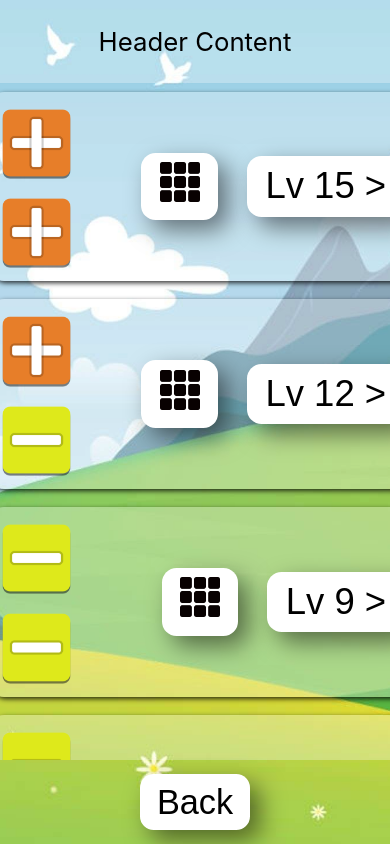
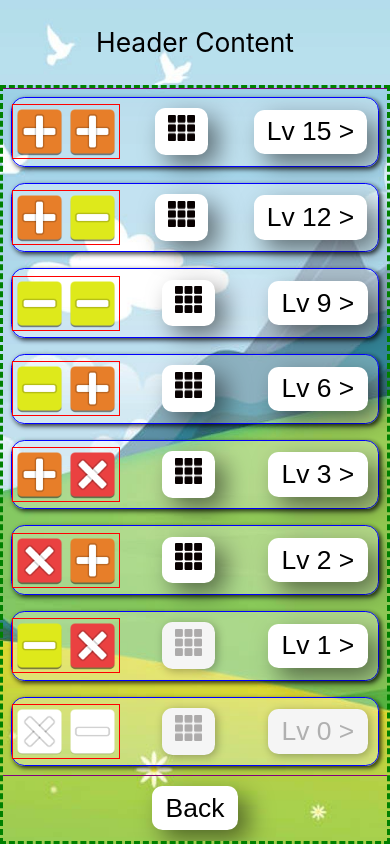
Before and after one commit to wistler/arith-magic-2, a Svelte app: page / in a window 390 px wide. Both pictures are taken after a click on the button "Play". Built offline with nearby package versions, Linux system fonts and the light colour scheme.

Commit message:
cleanup for font-size, and styles. + works for mobile portrait mode. - need to re-layout screens for PC/tablets

```diff
--- a/src/App.svelte
+++ b/src/App.svelte
@@ -5,6 +5,21 @@
 
   import { SCREENS } from "./Screens";
   import { navStack } from "./store/navigation";
+  import { onMount } from "svelte";
+
+  onMount(() => {
+    document.documentElement.style.setProperty(
+      "--window-height",
+      `${window.innerHeight}px`
+    );
+  });
+
+  window.addEventListener("resize", () => {
+    document.documentElement.style.setProperty(
+      "--window-height",
+      `${window.innerHeight}px`
+    );
+  });
 </script>
 
 <main style="background-image: url({bg});">
@@ -14,6 +29,7 @@
     screenList={SCREENS}
     rootScreenKey="LauncherScreen"
   />
+  <!-- Footer: <Header /> -->
 </main>
 
 <style>
@@ -24,7 +40,7 @@
 
   main {
     user-select: none;
-    height: 100vh;
+    height: 100%;
     width: 100%;
     overflow: hidden;
     text-align: center;
--- a/src/Components/BoardTile.svelte
+++ b/src/Components/BoardTile.svelte
@@ -21,7 +21,7 @@
 
     /* TODO : Adjust font-size relative to tile size ?? */
     /* font-size: 0.8em; */
-    font-size: 80%;
+    /* font-size: 80%; */
 
     background-color: white;
     border: none;
--- a/src/Components/GameSelectionRow.svelte
+++ b/src/Components/GameSelectionRow.svelte
@@ -80,6 +80,7 @@
     justify-content: space-between;
   }
   drawer {
+    border: 1px solid blue;
     background-color: rgba(255, 255, 255, 0.3);
     box-shadow: 2px 2px 5px rgba(0, 0, 0, 0.8);
 
@@ -89,14 +90,15 @@
     display: flex;
     flex-direction: column;
     align-items: center;
-    /* width: 50%; */
-    margin-right: -0.3em;
+    /* width: 100%; */
+    /* margin-right: -0.3em; */
     padding: 0;
   }
   operators {
-    /* grid-column: span 2; */
-    padding: 0.3em 0em 0em 0.2em;
-    border-radius: 0.4em;
+    border: 1px solid red;
+    display: grid;
+    grid-template-columns: 1fr 1fr;
+    /* padding: 0.3em 0em 0em 0.2em; */
     text-align: left;
   }
   operators img {
--- a/src/Components/Header.svelte
+++ b/src/Components/Header.svelte
@@ -11,6 +11,7 @@
   header {
     width: 100%;
     padding: 1em;
+    /* font-size: 1em; */
     background-color: rgba(255, 255, 255, 0.3);
     color: black;
   }
--- a/src/Components/Screen.svelte
+++ b/src/Components/Screen.svelte
@@ -134,6 +134,8 @@
     flex-direction: column;
     justify-content: center;
     align-items: center;
+
+    border: 3px dashed green;
   }
 
   .content {
--- a/src/Screens/SelectionScreen.svelte
+++ b/src/Screens/SelectionScreen.svelte
@@ -13,6 +13,8 @@
   let listing = getListing();
 </script>
 
+<!-- TODO: Re-imaging layout for tablet setups -->
+<!-- TODO: Re-imaging layout for PC/keyboard/mouse setups -->
 <Screen let:navigateTo let:back {...$$restProps}>
   <list-box>
     <list>
@@ -35,20 +37,27 @@
 
 <style>
   list-box {
+    border: 1px solid purple;
     flex: 1;
     height: 100%;
     overflow: hidden;
+
+    /* TODO width 100% works for portrait, not for landscape */
+    width: 100%;
+    /* max-width: 20em; */
   }
   list {
-    font-size: 0.8em;
     display: flex;
     flex-direction: column;
-    width: 100%;
     height: 100%;
     overflow-y: scroll;
+    overflow-x: hidden;
     scroll-behavior: smooth;
+
     /* TODO: Hide scrollbar in Desktop Mode */
-    box-sizing: content-box;
-    padding-right: 50px;
+    /* box-sizing: content-box;
+    margin-right: -25px;
+    margin-left: 7px;
+    padding-right: 25px; */
   }
 </style>
--- a/src/styles/index.css
+++ b/src/styles/index.css
@@ -1,18 +1,28 @@
 html, body {
 	position: relative;
-	width: 100%;
-	height: 100%;
+	width: 1fr;
+	height: 1fr;
+	height: var(--window-height);
 }
 
 body {
+	display: grid;
+	grid-template-columns: auto;
+	grid-template-rows: auto;
+
 	color: #333;
 	margin: 0;
 	overflow: hidden;
-	box-sizing: border-box;
+	box-sizing: content-box;
 	font-family: -apple-system, BlinkMacSystemFont, "Segoe UI", Roboto, Oxygen-Sans, Ubuntu, Cantarell, "Helvetica Neue", sans-serif;
 }
 
 * {
-	font-size: 1.1em;
+	/*
+	 This font-size acts as global zoom factor for entire game.
+	 Everything is based off this referenc value.
+	*/
+	font-size: 0.7cm;
+
 	user-select: none;
 }
```
